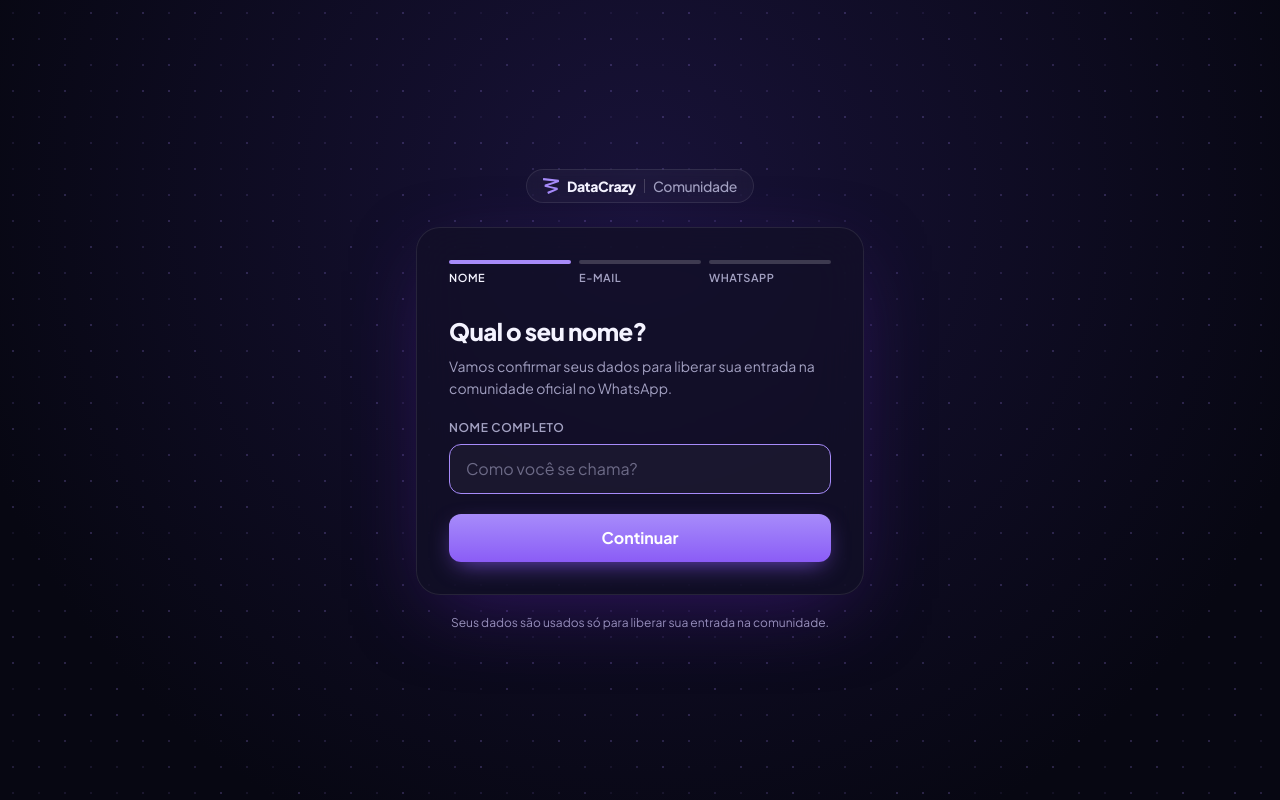
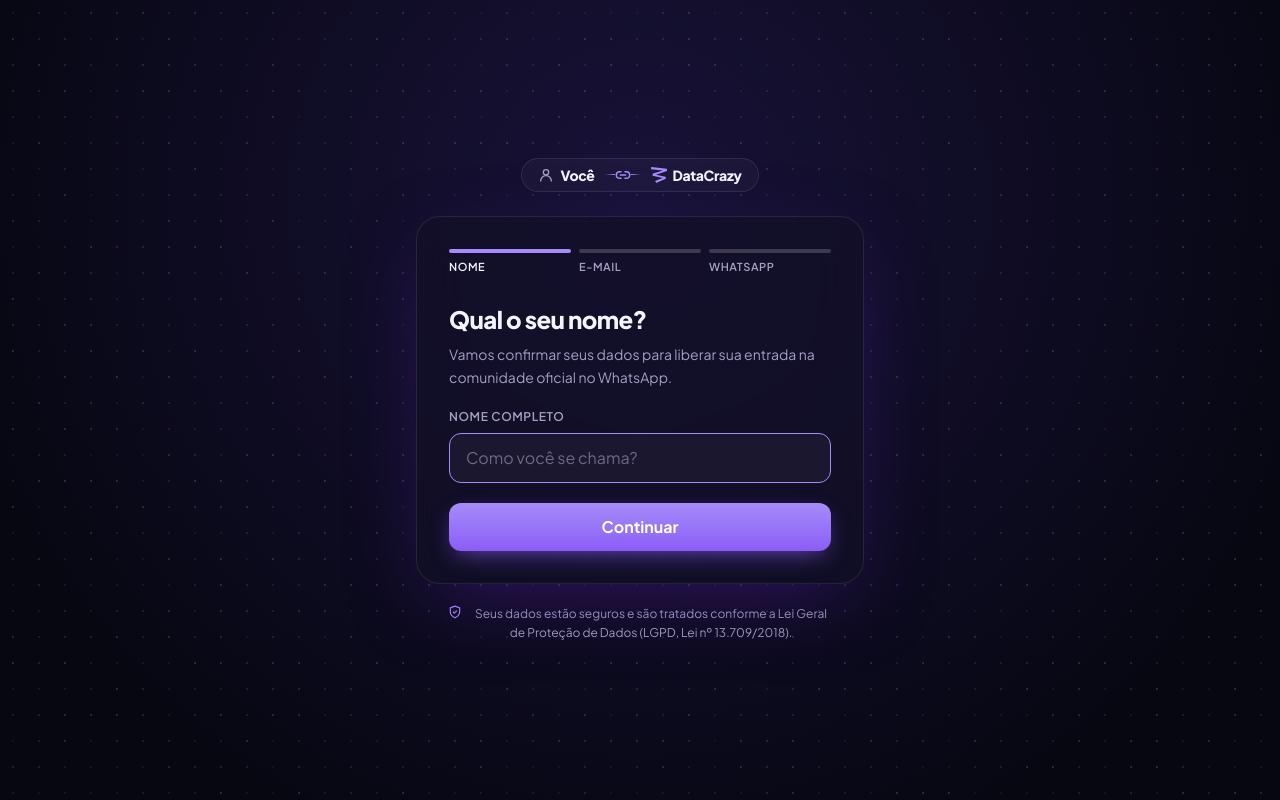
Before and after one commit to CaduhDEV/crazypanel-form, a Next.js app: page / in a window 1280 px wide. Built offline with nearby package versions, Linux system fonts and the light colour scheme.

Commit message:
Ícone roxo na aba, topo Você + DataCrazy com símbolo de conexão e aviso de proteção de dados (LGPD)

```diff
--- a/components/wizard.tsx
+++ b/components/wizard.tsx
@@ -214,7 +214,25 @@ export function Wizard() {
   return (
     <div className="relative z-10 w-full max-w-md">
       <div className="mb-6 flex items-center justify-center">
-        <span className="flex items-center gap-2 rounded-full border border-line bg-white/[0.03] px-4 py-1.5 text-sm font-extrabold tracking-tight backdrop-blur">
+        {/* Você + DataCrazy, ligados por um símbolo de conexão. */}
+        <span className="flex items-center gap-2.5 rounded-full border border-line bg-white/[0.03] px-4 py-1.5 text-sm font-extrabold tracking-tight backdrop-blur">
+          <span className="flex items-center gap-1.5">
+            <svg viewBox="0 0 24 24" className="size-4 text-muted" fill="none" stroke="currentColor" strokeWidth="2" strokeLinecap="round" strokeLinejoin="round" aria-hidden>
+              <circle cx="12" cy="8" r="4" />
+              <path d="M4 21a8 8 0 0 1 16 0" />
+            </svg>
+            Você
+          </span>
+          <span className="flex items-center text-violet" aria-label="conectado a">
+            <span className="h-px w-2.5 bg-gradient-to-r from-transparent to-violet" aria-hidden />
+            <svg viewBox="0 0 24 24" className="size-4" fill="none" stroke="currentColor" strokeWidth="2.2" strokeLinecap="round" strokeLinejoin="round" aria-hidden>
+              <path d="M9 17H7A5 5 0 0 1 7 7h2" />
+              <path d="M15 7h2a5 5 0 1 1 0 10h-2" />
+              <line x1="8" y1="12" x2="16" y2="12" />
+            </svg>
+            <span className="h-px w-2.5 bg-gradient-to-l from-transparent to-violet" aria-hidden />
+          </span>
+          <span className="flex items-center gap-1.5">
             <svg viewBox="0 0 296 296" className="size-4 text-violet" aria-hidden>
               <path
                 d="M95.5657 295.294L81.3239 266.381L83.6986 253.77L216.273 203.763L29.6997 163.986V129.706L37.5589 119.97L219.3 63.0427L0.647095 42.1422V9.22756L8.53698 0L289.531 33.3945L295.941 44.3661V73.7989L91.0102 142.341L266.719 178.411L273.376 188.488V215.648L95.5657 295.294Z"
@@ -222,8 +240,7 @@ export function Wizard() {
               />
             </svg>
             DataCrazy
-          <span className="h-3.5 w-px bg-line-strong" aria-hidden />
-          <span className="font-medium text-muted">Comunidade</span>
+          </span>
         </span>
       </div>
 
@@ -344,7 +361,13 @@ export function Wizard() {
         )}
       </div>
 
-      <p className="mt-5 text-center text-xs text-muted">Seus dados são usados só para liberar sua entrada na comunidade.</p>
+      <p className="mx-auto mt-5 flex max-w-sm items-start justify-center gap-2 text-center text-xs leading-relaxed text-muted">
+        <svg viewBox="0 0 24 24" className="mt-px size-3.5 shrink-0 text-violet" fill="none" stroke="currentColor" strokeWidth="2" strokeLinecap="round" strokeLinejoin="round" aria-hidden>
+          <path d="M12 22s8-4 8-10V5l-8-3-8 3v7c0 6 8 10 8 10z" />
+          <path d="m9 12 2 2 4-4" />
+        </svg>
+        <span>Seus dados estão seguros e são tratados conforme a Lei Geral de Proteção de Dados (LGPD, Lei nº 13.709/2018).</span>
+      </p>
     </div>
   );
 }
```
Also changed, not shown: app/icon.svg (added). Lines whose indentation alone changed are shown as unchanged.
